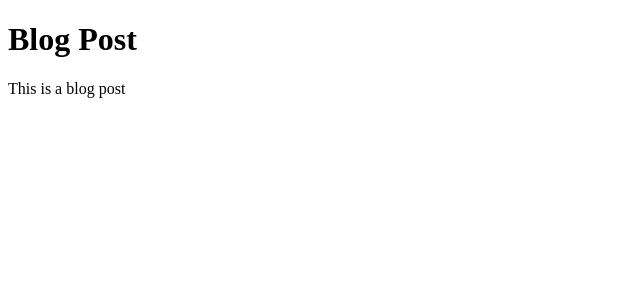
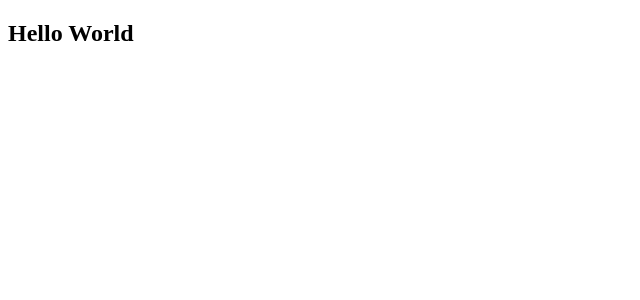
Before and after one commit to Samuellaudev/feedback-app, a React (Create React App) app: page / in a window 1280 px wide. Shown: the top 300 px of the page, without its empty margins (0-640 px from the left). Built offline with nearby package versions, Linux system fonts and the light colour scheme.

Commit message:
12. Creating Your First Component & Props 8 分鐘 (rfce; defaultProps; propTypes)

```diff
--- a/src/App.js
+++ b/src/App.js
@@ -1,36 +1,11 @@
+import Header from './components/Header'
+
 function App() {
-  const title = "Blog Post";
-  const body = "This is a blog post";
-  const comments = [
-    { id: 1, text: "Comment one" },
-    { id: 2, text: "Comment two" },
-    { id: 3, text: "Comment three" },
-  ];
-
-  const loading = false;
-  const showComments = false;
-
-  const commentBlock = (
-    <div className="comments">
-      <h3>Comments {comments.length}</h3>
-      <ul>
-        {comments.map((comment) => (
-          <li key={comment.id}>{comment.text}</li>
-        ))}
-      </ul>
-    </div>
-  );
-
-  if (loading) return <h1>Loading...</h1>;
-
   return (
-    <div className="container">
-      <h1>{title}</h1>
-      <p>{body}</p>
-
-      {showComments && commentBlock}
-    </div>
-  );
+    <>
+        <Header text='Hello World'/>
+    </>
+  )
 }
 
 export default App;
--- /dev/null
+++ b/src/components/Header.jsx
@@ -0,0 +1,22 @@
+import React from 'react'
+import PropTypes from 'prop-types'
+
+function Header({text}) { // destructuring
+  return (
+    <header>
+      <div className="container">
+        <h2>{text}</h2>
+      </div>
+    </header>
+  )
+}
+
+Header.defaultProps = {
+  text: 'Feedback UI'
+}
+
+Header.propTypes = {
+  text: PropTypes.string,
+}
+
+export default Header
```
